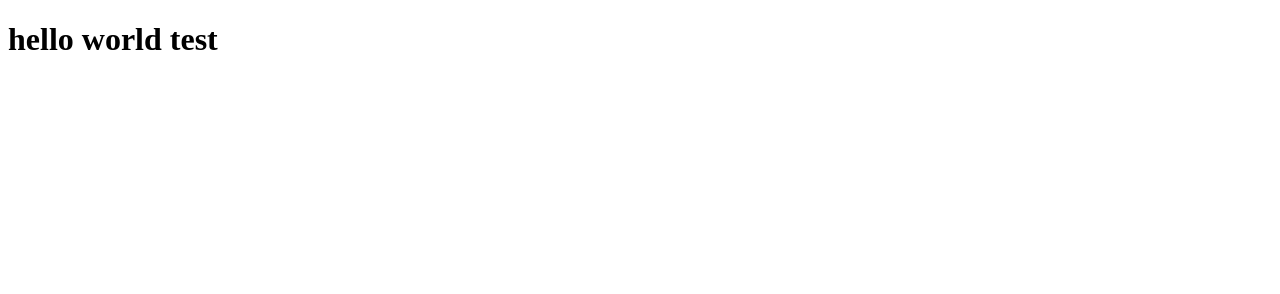
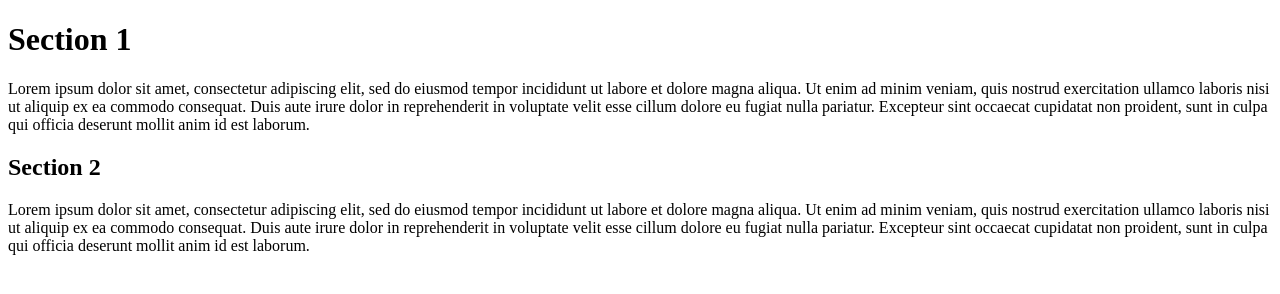
Before and after one commit to rsaddlerACC/Responsive_design1_classdemo, a plain HTML site: page index.html in a window 1280 px wide. Drawn offline with Linux system fonts and the light colour scheme.

Commit message:
Section 2 and 3
Testing Css

```diff
--- a/index.html
+++ b/index.html
@@ -4,8 +4,15 @@
 	<meta charset="utf-8">
 	<meta name="viewport" content="width=device-width, initial-scale=1">
 	<title>Home</title>
+	<link rel="stylesheet" type="text/css" href="stylesheet.css">
 </head>
 <body><!--Content that the user sees-->
-<h1>hello world test</h1>
+	<main>
+	<h1>Section 1</h1>
+	<p>Lorem ipsum dolor sit amet, consectetur adipiscing elit, sed do eiusmod tempor incididunt ut labore et dolore magna aliqua. Ut enim ad minim veniam, quis nostrud exercitation ullamco laboris nisi ut aliquip ex ea commodo consequat. Duis aute irure dolor in reprehenderit in voluptate velit esse cillum dolore eu fugiat nulla pariatur. Excepteur sint occaecat cupidatat non proident, sunt in culpa qui officia deserunt mollit anim id est laborum.</p>
+	<h2>Section 2</h2>
+	<p>Lorem ipsum dolor sit amet, consectetur adipiscing elit, sed do eiusmod tempor incididunt ut labore et dolore magna aliqua. Ut enim ad minim veniam, quis nostrud exercitation ullamco laboris nisi ut aliquip ex ea commodo consequat. Duis aute irure dolor in reprehenderit in voluptate velit esse cillum dolore eu fugiat nulla pariatur. Excepteur sint occaecat cupidatat non proident, sunt in culpa qui officia deserunt mollit anim id est laborum.</p>
+	</main>
 </body>
+
 </html>
```
Also changed, not shown: stylesheet.css (added).
